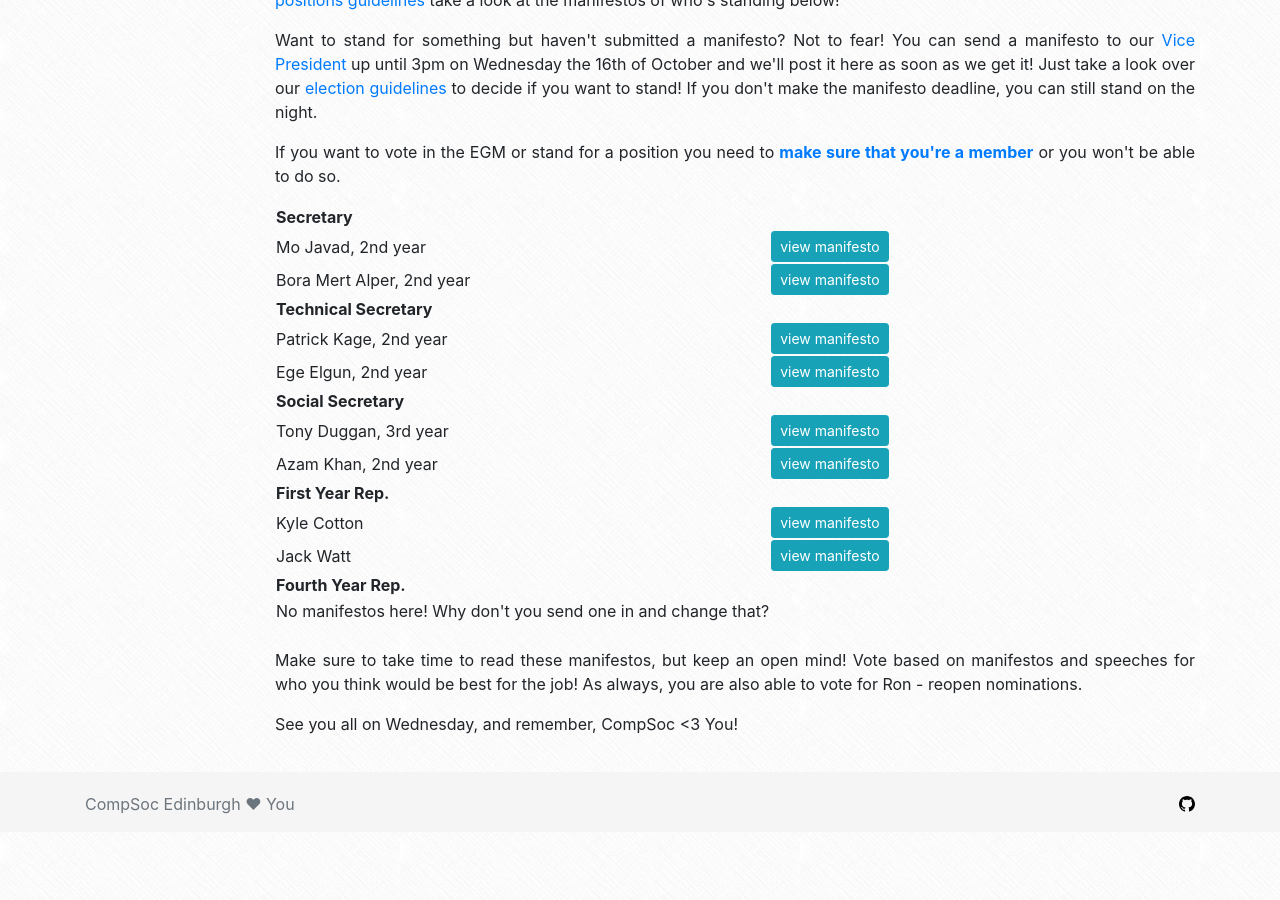
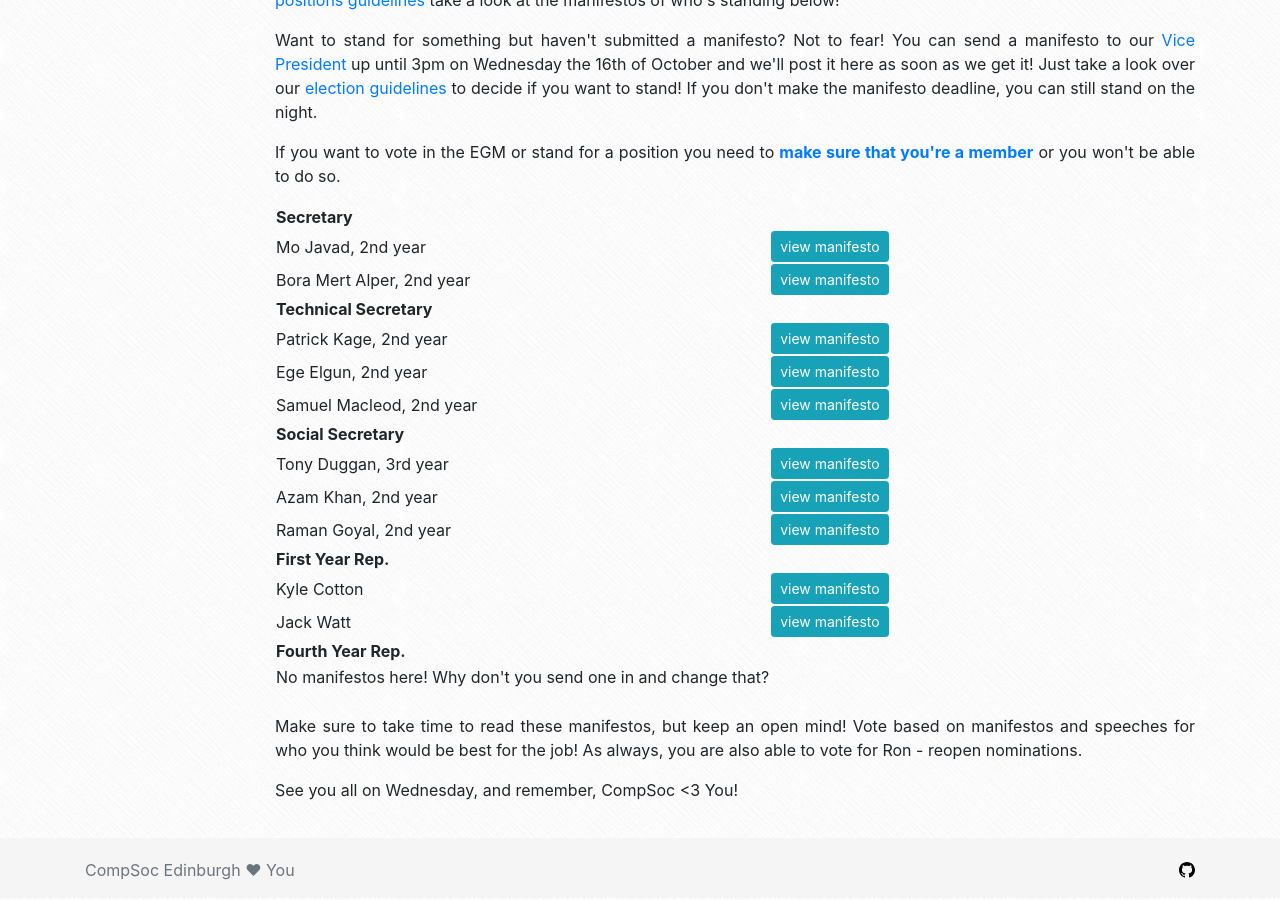
Before and after one commit to compsoc-edinburgh/website, a Jekyll site: the page built from _posts/2018-10-13-october-egm-manifestos.html, in a window 1280 px wide and 900 px high, scrolled down 595 px. Built offline with Jekyll 4.4.1, drawn with Linux system fonts in a browser that asks for light colours; nearby versions of some CDN libraries; before the commit the page ends 1429 px from its top, so only the background shows below that.

Commit message:
add the last of the manifestos

```diff
--- a/_posts/2018-10-13-october-egm-manifestos.html
+++ b/_posts/2018-10-13-october-egm-manifestos.html
@@ -15,6 +15,8 @@ manifestos:
           url: https://drive.google.com/file/d/0BwDda2PoGbNNR09TU21Qc3hLcjBLY2lxX2hKUFBncjRUNlhZ/view?usp=sharing
         - name: Ege Elgun, 2nd year
           url: https://drive.google.com/file/d/0BwDda2PoGbNNOFl3eERKa1MzZUtwU05yUXVVV3JxYVF5TWZz/view?usp=sharing
+        - name: Samuel Macleod, 2nd year
+          url: https://drive.google.com/file/d/0BwDda2PoGbNNaDhCaHNsLXlWb0YxX2lxdGpoRFVjSDd3S0hN/view?usp=sharing
 
     - title: Social Secretary
       people:
@@ -22,6 +24,8 @@ manifestos:
           url: https://drive.google.com/file/d/0BwDda2PoGbNNWl9abTJmNTItSS1Kd3VUdWZncTFaYnhwaldB/view?usp=sharing
         - name: Azam Khan, 2nd year
           url: https://drive.google.com/file/d/0BwDda2PoGbNNMXhqZV9SdXFqVndUa2M0YTZKRUt2NUxHcy1J/view?usp=sharing
+        - name: Raman Goyal, 2nd year
+          url: https://drive.google.com/file/d/0BwDda2PoGbNNeTZGWWNORnlqb3Y2RXRqNWI2Um5wc1NuRUhr/view?usp=sharing
 
     - title: First Year Rep.
       people:
```
